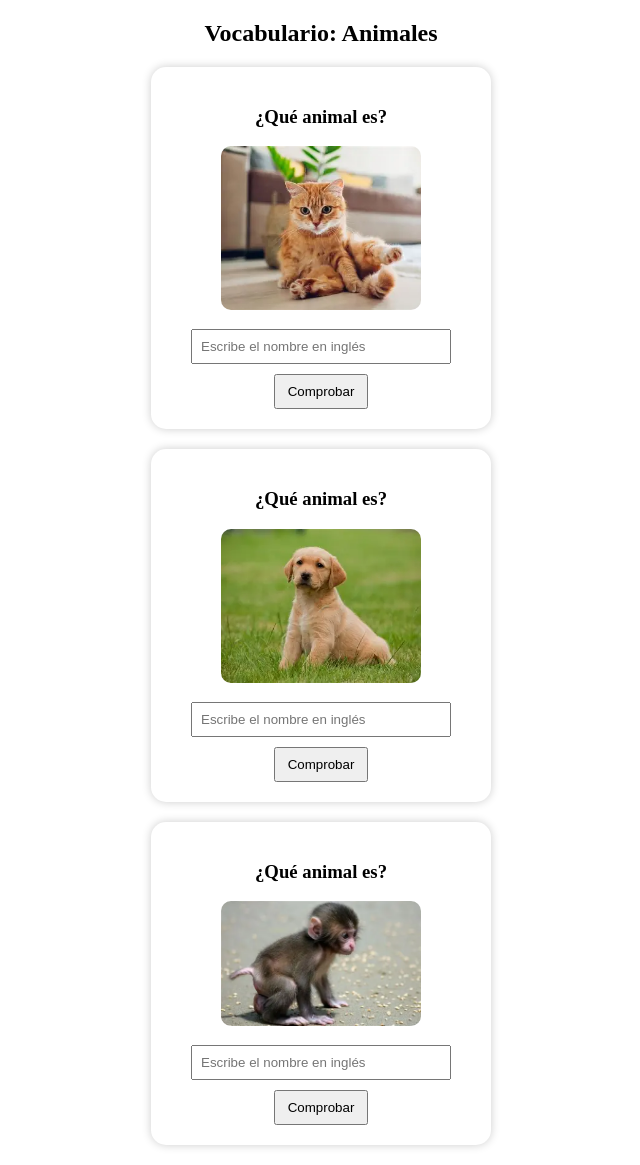
After one commit to charqui12/ProjectoIngles, a Flask app: page /animales in a window 1280 px wide. The commit adds this page. Shown: the whole page, without its empty margins (319-959 px from the left). Run offline with Flask 3, Linux system fonts and the light colour scheme; some libraries are stand-ins or nearby versions.

Commit message:
Agregado módulo de animales con alertas personalizadas y limpieza de inputs

```diff
--- a/app.py
+++ b/app.py
@@ -10,6 +10,10 @@ def home():
 def vocabulario():
     return render_template("bocabulario.html")
 
+@app.route("/animales")
+def animales():
+    return render_template("animales.html")
+
 @app.route("/juegos")
 def juegos():
     return render_template("juegos.html")
--- /dev/null
+++ b/templates/animales.html
@@ -0,0 +1,101 @@
+<!DOCTYPE html>
+<html lang="es">
+<head>
+    <meta charset="UTF-8">
+    <title>Animales</title>
+
+    <style>
+        .card {
+            width: 300px;
+            margin: 20px auto;
+            padding: 20px;
+            border-radius: 15px;
+            box-shadow: 0 0 10px rgba(0,0,0,0.2);
+            text-align: center;
+        }
+        img {
+            width: 200px;
+            border-radius: 10px;
+        }
+        input {
+            margin-top: 15px;
+            width: 80%;
+            padding: 8px;
+        }
+        button {
+            margin-top: 10px;
+            padding: 8px 12px;
+        }
+    </style>
+</head>
+<body>
+
+<h2 style="text-align:center;">Vocabulario: Animales </h2>
+
+<div class="card">
+    <h3>¿Qué animal es?</h3>
+    <img src="/static/img/cat.webp" alt="Cat">
+
+    <input id="respuesta1" placeholder="Escribe el nombre en inglés">
+    <button onclick="verificar('respuesta1', 'cat')">Comprobar</button>
+</div>
+
+<div class="card">
+    <h3>¿Qué animal es?</h3>
+    <img src="/static/img/dog.webp" alt="dog">
+
+    <input id="respuesta2" placeholder="Escribe el nombre en inglés">
+    <button onclick="verificar('respuesta2', 'dog')">Comprobar</button>
+</div>
+
+<div class="card">
+    <h3>¿Qué animal es?</h3>
+    <img src="/static/img/monkey.webp" alt="Monkey">
+
+    <input id="respuesta3" placeholder="Escribe el nombre en inglés">
+    <button onclick="verificar('respuesta3', 'monkey')">Comprobar</button>
+</div>
+<script>
+    function verificar(inputId, correcta) {
+        let input = document.getElementById(inputId);
+        let valor = input.value.trim().toLowerCase();
+        correcta = correcta.toLowerCase();
+
+        if (valor === correcta) {
+            Swal.fire({
+                title: "¡Correcto! 🐾",
+                text: "¡Muy bien! Ese es el nombre correcto.",
+                icon: "success",
+                confirmButtonText: "Continuar",
+                background: "#e8ffe8",
+                color: "#256029",
+                confirmButtonColor: "#28a745"
+            }).then(() => {
+                input.value = "";   // limpiar input
+                input.focus();      // volver a poner el cursor
+            });
+
+        } else {
+            Swal.fire({
+                title: "¡Incorrecto! 😿",
+                text: "Intenta de nuevo, tú puedes.",
+                icon: "error",
+                confirmButtonText: "Reintentar",
+                background: "#fff0f0",
+                color: "#7a1f1f",
+                confirmButtonColor: "#d33"
+            }).then(() => {
+                input.value = "";   // limpiar input
+                input.focus();      // volver a poner el cursor
+            });
+        }
+    }
+</script>
+
+
+
+
+<script src="https://cdn.jsdelivr.net/npm/sweetalert2@11"></script>
+
+</body>
+</html>
```
Also changed, not shown: templates/bocabulario.html (+5 -6 lines), static/img/cat.webp (added), static/img/dog.webp (added), static/img/monkey.webp (added).
